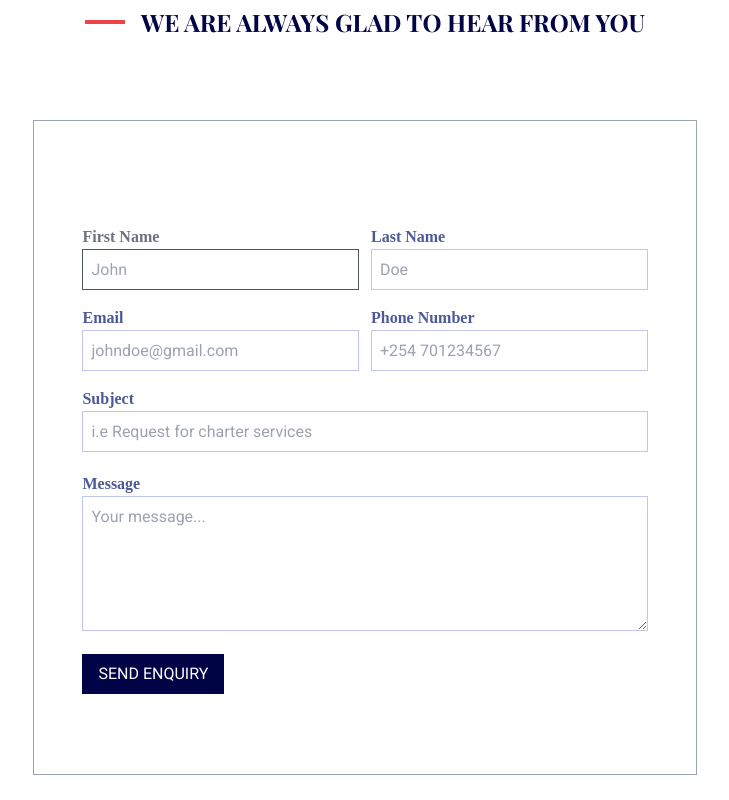
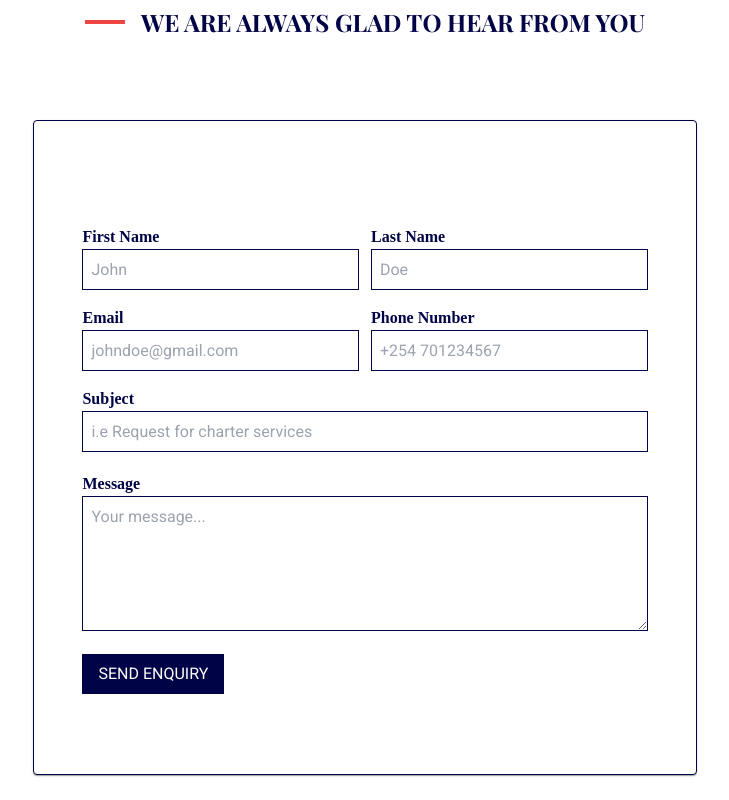
Before and after one commit to Lewinskie/fajr-airlines, a Next.js app: page /contacts in a window 1280 px wide. Shown: the part 620-1420 px from the top of the page, without its empty margins (275-1004 px from the left). Built offline with nearby package versions, Linux system fonts and the light colour scheme.

Commit message:
fixed styling for contact us page

```diff
--- a/src/components/molecules/contact-form.js
+++ b/src/components/molecules/contact-form.js
@@ -3,6 +3,7 @@ import { Formik, Form, Field, ErrorMessage, useFormikContext } from "formik";
 import * as Yup from "yup";
 import axios from "axios";
 import { Button } from "../cva/buttonCVA";
+import { Card } from "@mui/material";
 
 const ContactForm = () => {
   const [successMessage, setSuccessMessage] = useState("");
@@ -36,7 +37,7 @@ const ContactForm = () => {
   };
 
   return (
-    <div className="border border-gray-400 px-12 py-20 max-w-3xl self-center">
+    <Card className="border border-primary-500 px-12 py-20 max-w-3xl self-center">
       {/* <h4 className="text-primary-450 text-center leading-relaxed font-serif text-lg">
         We are here to help and answer any queries you might have. We look
         forward to hear from you
@@ -51,7 +52,7 @@ const ContactForm = () => {
             <div className="flex items-center mb-4">
               <div className="w-full mr-3">
                 <label
-                  class=" text-gray-500 text-base font-bold mb-2"
+                  class=" text-primary-500 text-base font-bold mb-2"
                   for="firstName"
                 >
                   First Name
@@ -61,15 +62,15 @@ const ContactForm = () => {
                   className={`appearance-none bg-transparent border  ${
                     touched.firstName && errors.firstName
                       ? "border-red-500"
-                      : "border-gray-600"
-                  } w-full text-gray-500 py-1 px-2 focus:outline-none leading-relaxed text-base font-serif`}
+                      : "border-primary-500"
+                  } w-full text-gray-600 capitalize py-1 px-2 focus:outline-none leading-relaxed text-base font-serif`}
                   type="text"
                   placeholder="John"
                 />
               </div>
               <div className="w-full">
                 <label
-                  class=" text-primary-400 text-base font-bold mb-2"
+                  class=" text-primary-500 text-base font-bold mb-2"
                   for="lastName"
                 >
                   Last Name
@@ -79,8 +80,8 @@ const ContactForm = () => {
                   className={`appearance-none bg-transparent border ${
                     touched.lastName && errors.lastName
                       ? "border-red-500"
-                      : "border-primary-100"
-                  } w-full text-primary-500  py-1 px-2 focus:outline-none leading-relaxed text-base font-serif`}
+                      : "border-primary-500"
+                  } w-full text-gray-600 capitalize py-1 px-2 focus:outline-none leading-relaxed text-base font-serif`}
                   type="text"
                   placeholder="Doe"
                 />
@@ -89,7 +90,7 @@ const ContactForm = () => {
             <div className="flex items-center mb-4">
               <div className="w-full mr-3">
                 <label
-                  class=" text-primary-400 text-base font-bold mb-2"
+                  class=" text-primary-500 text-base font-bold mb-2"
                   for="email"
                 >
                   Email
@@ -99,15 +100,15 @@ const ContactForm = () => {
                   className={`appearance-none bg-transparent border ${
                     touched.email && errors.email
                       ? "border-red-500"
-                      : "border-primary-100"
-                  } w-full text-primary-500 py-1 px-2 focus:outline-none leading-relaxed text-base font-serif`}
+                      : "border-primary-500"
+                  } w-full text-gray-600 py-1 px-2 focus:outline-none leading-relaxed text-base font-serif`}
                   type="email"
                   placeholder="johndoe@gmail.com"
                 />
               </div>
               <div className="w-full">
                 <label
-                  class=" text-primary-400 text-base font-bold mb-2"
+                  class=" text-primary-500 text-base font-bold mb-2"
                   for="phoneNumber"
                 >
                   Phone Number
@@ -117,8 +118,8 @@ const ContactForm = () => {
                   className={`appearance-none bg-transparent border ${
                     touched.phoneNumber && errors.phoneNumber
                       ? "border-red-500"
-                      : "border-primary-100"
-                  } w-full text-primary-500 py-1 px-2 focus:outline-none leading-relaxed text-base font-serif`}
+                      : "border-primary-500"
+                  } w-full text-gray-600 capitalize py-1 px-2 focus:outline-none leading-relaxed text-base font-serif`}
                   type="text"
                   placeholder="+254 701234567"
                 />
@@ -126,7 +127,7 @@ const ContactForm = () => {
             </div>
             <div className="w-full">
               <label
-                class=" text-primary-400 text-base font-bold mb-2"
+                class=" text-primary-500 text-base font-bold mb-2"
                 for="subject"
               >
                 Subject
@@ -136,15 +137,15 @@ const ContactForm = () => {
                 className={`appearance-none bg-transparent border ${
                   touched.subject && errors.subject
                     ? "border-red-500"
-                    : "border-primary-100"
-                } w-full text-primary-500 py-1 px-2 focus:outline-none leading-relaxed text-base font-serif`}
+                    : "border-primary-500"
+                } w-full text-gray-600 py-1 px-2 focus:outline-none leading-relaxed text-base font-serif`}
                 type="text"
                 placeholder="i.e Request for charter services"
               />
             </div>
             <div className="w-full mt-5">
               <label
-                class="text-primary-400 text-base font-bold mb-2"
+                class="text-primary-500 text-base font-bold mb-2"
                 for="lastName"
               >
                 Message
@@ -156,8 +157,8 @@ const ContactForm = () => {
                 className={`appearance-none bg-transparent border ${
                   touched.message && errors.message
                     ? "border-red-500"
-                    : "border-primary-100"
-                } w-full text-primary-500  mr-3 py-1 px-2 focus:outline-none leading-relaxed text-base font-serif`}
+                    : "border-primary-500"
+                } w-full text-gray-600 py-1 px-2 focus:outline-none leading-relaxed text-base font-serif`}
                 type="text"
                 placeholder="Your message..."
               />
@@ -174,7 +175,7 @@ const ContactForm = () => {
           </Form>
         )}
       </Formik>
-    </div>
+    </Card>
   );
 };
 
```
